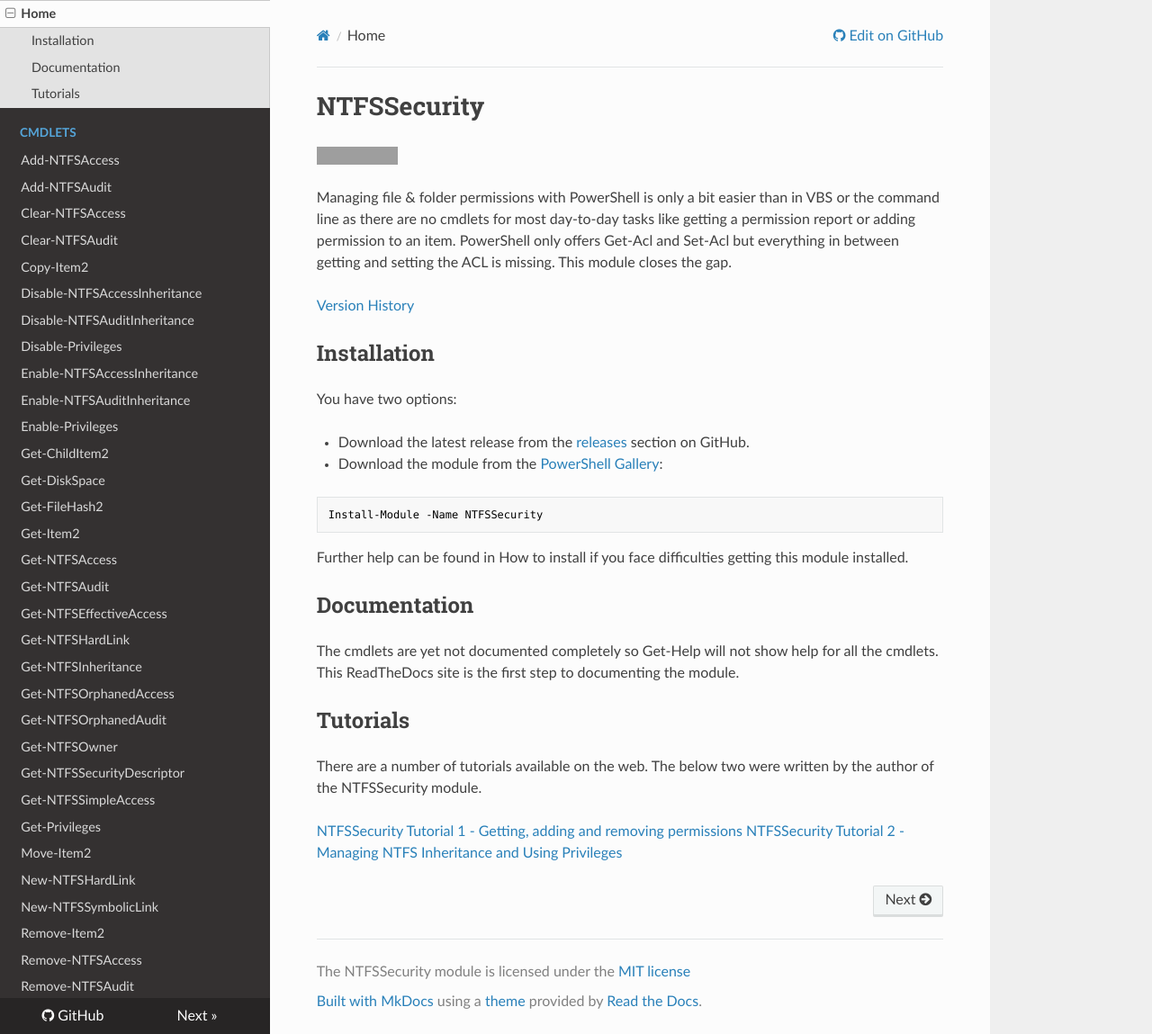
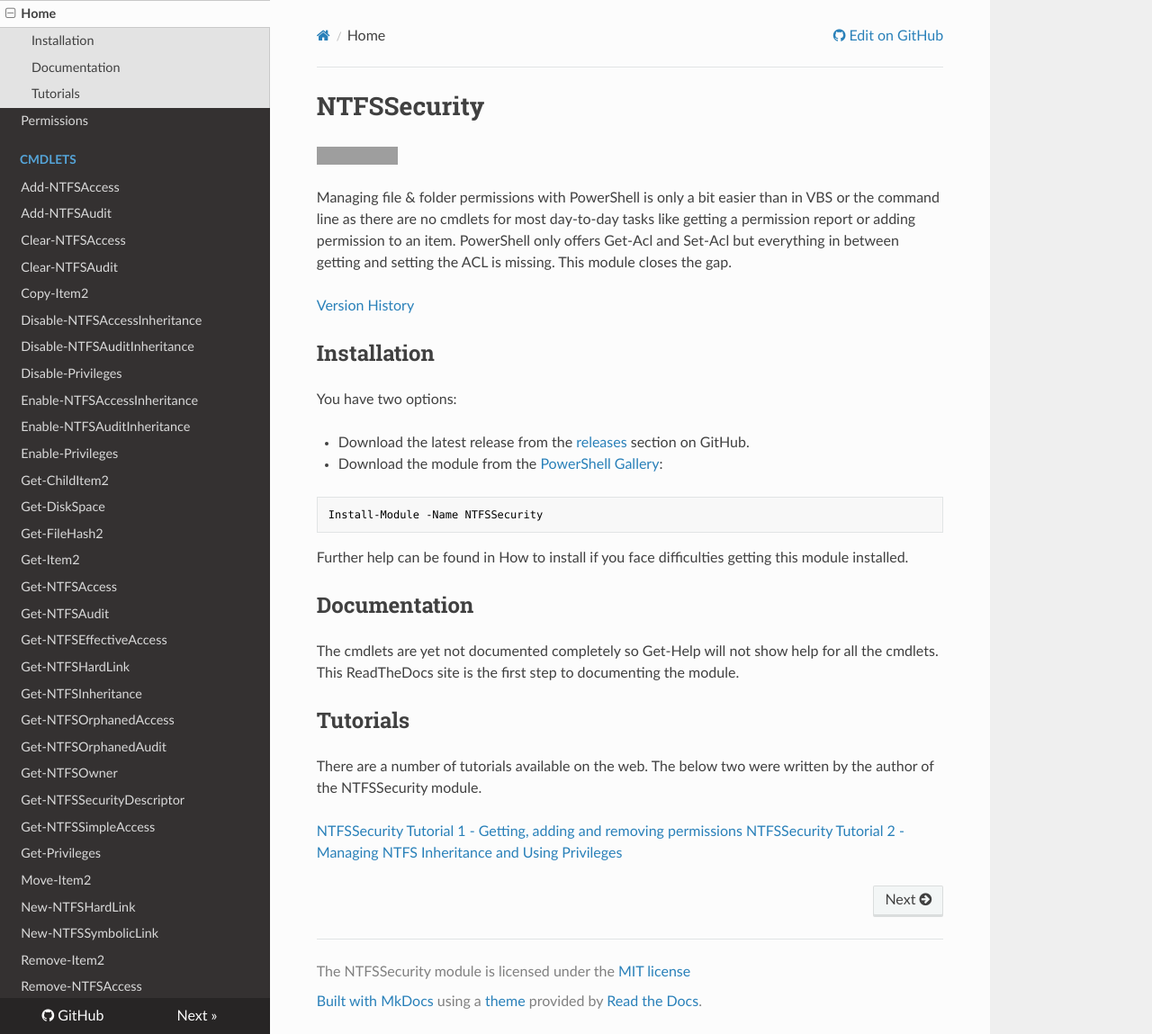
Before and after one commit to raandree/NTFSSecurity, an MkDocs documentation site: the page built from Docs/index.md, in a window 1280 px wide and 1149 px high. Shown: the whole window at 90% size. Built offline with MkDocs 1.6.1, drawn with Linux system fonts in a browser that asks for light colours; nearby versions of some CDN libraries; grey boxes are pictures that could not be loaded.

Commit message:
added the primer to the menu

```diff
--- a/mkdocs.yml
+++ b/mkdocs.yml
@@ -2,6 +2,7 @@ copyright: The NTFSSecurity module is licensed under the <a href='https://github
 repo_url: https://github.com/raandree/NTFSSecurity
 nav:
 - Home: ./index.md
+- Permissions: ./Permissions.md
 - Cmdlets:
   - Add-NTFSAccess: Cmdlets/Add-NTFSAccess.md
   - Add-NTFSAudit: Cmdlets/Add-NTFSAudit.md
```
